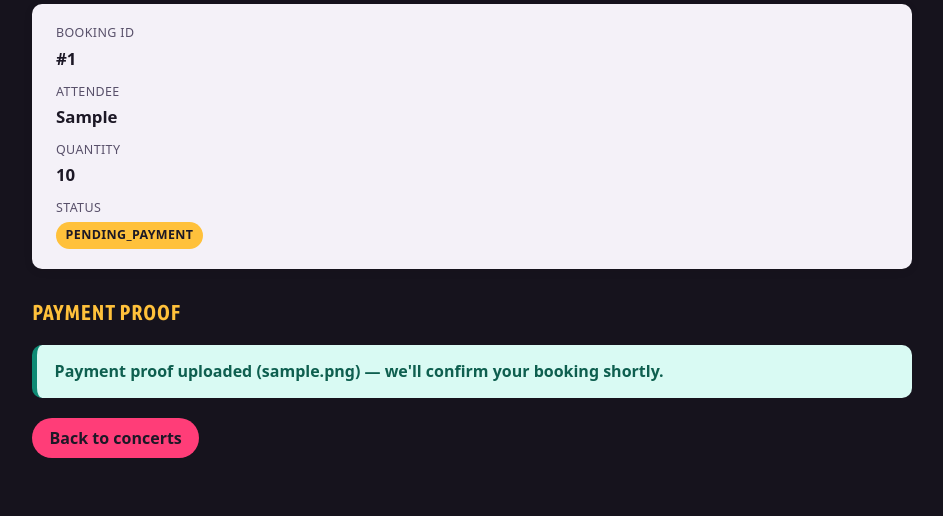
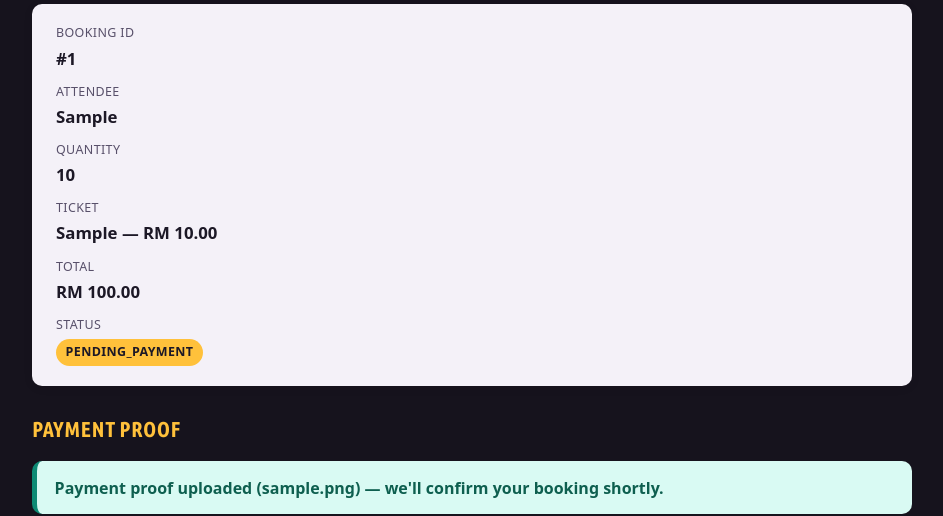
Before and after one commit to w3ih4ng/concert-ticketing-portal, a FastAPI app: page /bookings/1 in a window 1280 px wide. Shown: the part 139-655 px from the top of the page, without its empty margins (168-1111 px from the left). Run offline with FastAPI, Linux system fonts and the light colour scheme; tables that the repository leaves empty hold one stand-in row (values such as "Sample post").

Commit message:
feat: show ticket category and total price on booking confirmation (US20)

```diff
--- a/src/concert_portal/app.py
+++ b/src/concert_portal/app.py
@@ -277,10 +277,11 @@ def booking_detail_page(
         raise HTTPException(status_code=404, detail="Booking not found")
 
     proof = session.exec(select(PaymentProof).where(PaymentProof.booking_id == booking_id)).first()
+    ticket = session.get(Ticket, booking.ticket_id)
     return templates.TemplateResponse(
         request,
         "booking_detail.html",
-        {"booking": booking, "proof": proof},
+        {"booking": booking, "proof": proof, "ticket": ticket},
     )
 
 
--- a/src/concert_portal/templates/booking_detail.html
+++ b/src/concert_portal/templates/booking_detail.html
@@ -10,6 +10,12 @@
   <dd>{{ booking.attendee }}</dd>
   <dt>Quantity</dt>
   <dd>{{ booking.quantity }}</dd>
+  {% if ticket %}
+  <dt>Ticket</dt>
+  <dd>{{ ticket.category }} — RM {{ "%.2f"|format(ticket.price) }}</dd>
+  <dt>Total</dt>
+  <dd>RM {{ "%.2f"|format(ticket.price * booking.quantity) }}</dd>
+  {% endif %}
   <dt>Status</dt>
   <dd><span class="badge badge-status">{{ booking.status }}</span></dd>
 </dl>
--- a/src/concert_ticketing_portal.egg-info/SOURCES.txt
+++ b/src/concert_ticketing_portal.egg-info/SOURCES.txt
@@ -9,9 +9,11 @@ src/concert_ticketing_portal.egg-info/SOURCES.txt
 src/concert_ticketing_portal.egg-info/dependency_links.txt
 src/concert_ticketing_portal.egg-info/requires.txt
 src/concert_ticketing_portal.egg-info/top_level.txt
+tests/test_booking_form.py
 tests/test_bookings.py
 tests/test_concerts.py
 tests/test_frontend.py
 tests/test_health.py
+tests/test_organiser_forms.py
 tests/test_payment_proof.py
 tests/test_tickets.py
```
